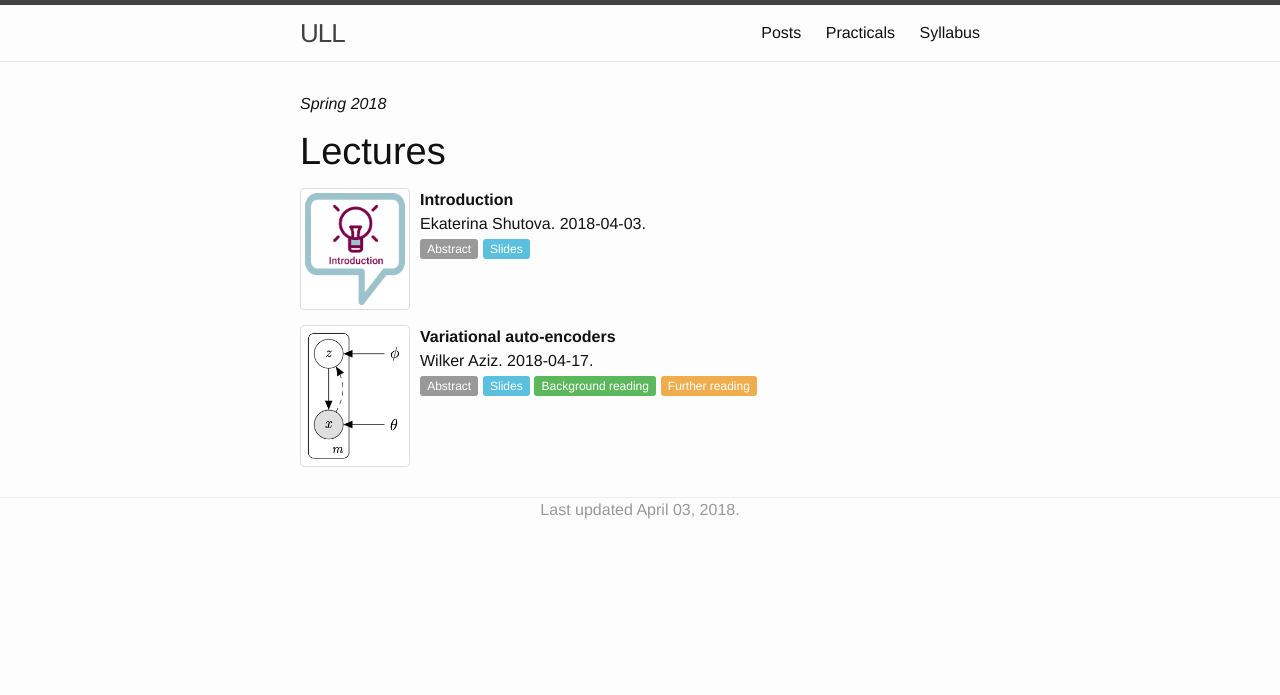
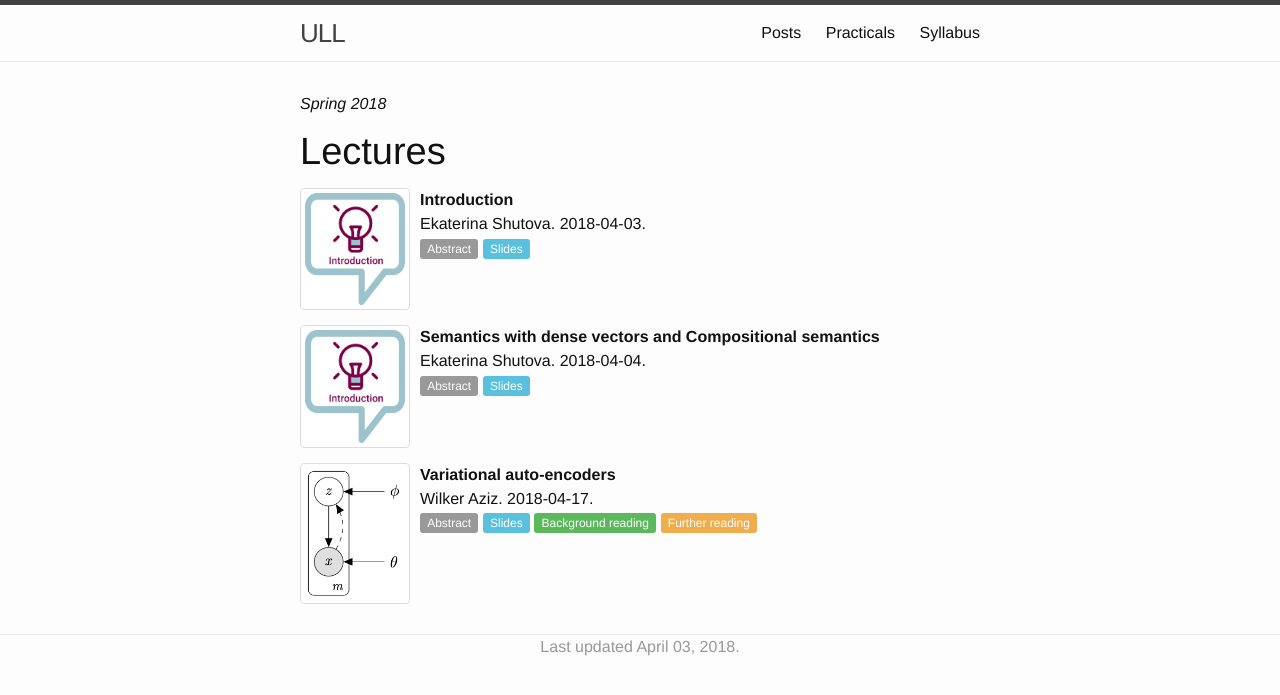
Before and after one commit to cl-illc/semantics-2024, a Jekyll site: the page built from syllabus.md, in a window 1280 px wide. Shown: the top 695 px of the page. Built offline with Jekyll 4.4.1, drawn with Linux system fonts in a browser that asks for light colours.

Commit message:
Update lectures.yml

```diff
--- a/_data/2018/lectures.yml
+++ b/_data/2018/lectures.yml
@@ -12,6 +12,21 @@
   background:
   discussion:
   slides: resources/slides/slides1-ull.pdf
+  code:
+  data:
+-
+  layout: lecture
+  selected: y
+  date: 2018-04-04
+  img: introduction-icon_1-267x300
+  uid: intro
+  title: "Semantics with dense vectors and Compositional semantics"
+  instructor: "Ekaterina Shutova"
+  note:
+  abstract: "In this lecture we will discuss the skip-gram model and its properties, and then move on to compositional semantics, concerned with modelling phrase meaning."
+  background:
+  discussion:
+  slides: resources/slides/slides2-ull.pdf
   code:
   data:
 -
```
